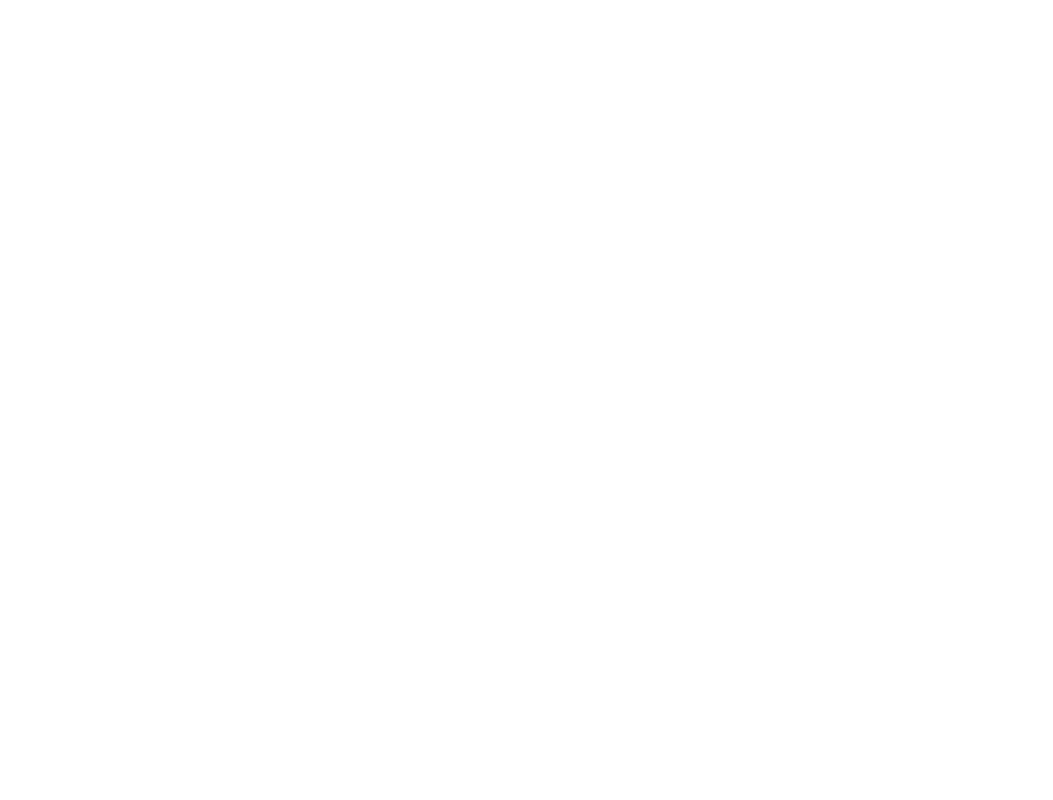
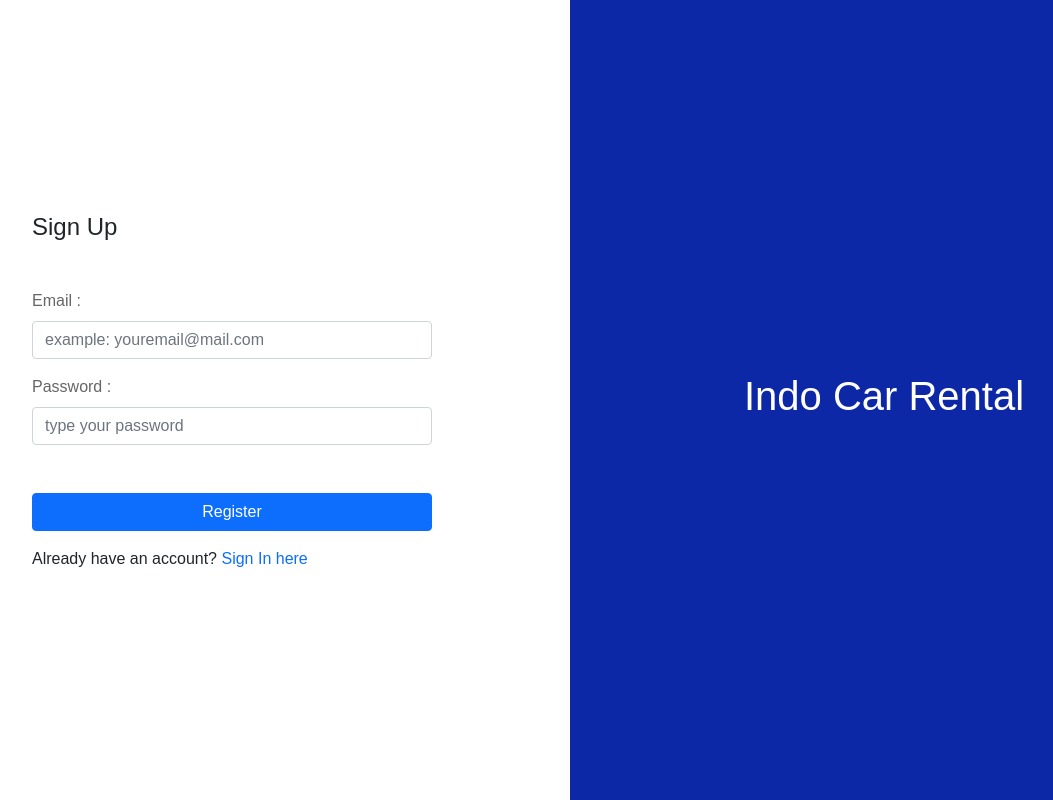
Before and after one commit to Indo-Car-Rental/IndoCarRental-Web-App, a React (Create React App) app: page /register in a window 1280 px wide. Before the commit this address had no page. Shown: the whole page, without its empty margins (82-1135 px from the left). Built offline with nearby package versions, Linux system fonts and the light colour scheme.

Commit message:
Add UI Page register public

```diff
--- a/src/App.js
+++ b/src/App.js
@@ -4,6 +4,7 @@ import { Routes, Route } from "react-router-dom";
 import Home from './pages/Home';
 import Cars from './pages/Cars';
 import DetailCar from './pages/DetailCar';
+import Register from './pages/Register';
 
 const App = () => {
   return (
@@ -12,6 +13,7 @@ const App = () => {
         <Route path="/" element={<Home />} />
         <Route path="/carimobil" element={<Cars />} />
         <Route path="/detailmobil/:id" element={<DetailCar />} />
+        <Route path="/register" element={<Register />} />
       </Routes>
     </>
   );
--- /dev/null
+++ b/src/pages/Register/index.js
@@ -0,0 +1,49 @@
+import "./style.scss";
+import { FormGroup, Label, Input, Button } from "reactstrap";
+
+const Register = () => {
+    return (
+        <div className="register-wrap">
+            <div className="row">
+                <div className="col-lg-6">
+                    <div className="left">
+                        <div class="form-left-wrap">
+                            <h4 className="mb-5">Sign Up</h4>
+                            <FormGroup>
+                                <Label for="Email">
+                                    Email :
+                                </Label>
+                                <Input
+                                    type="email"
+                                    placeholder='example: youremail@mail.com'
+                                    required
+                                />
+                            </FormGroup>
+                            <FormGroup>
+                                <Label for="password">
+                                    Password :
+                                </Label>
+                                <Input
+                                    type="password"
+                                    placeholder='type your password'
+                                    required
+                                />
+                            </FormGroup>
+                            <FormGroup>
+                                <Button block color="primary" className="mt-5">Register</Button>
+                            </FormGroup>
+                            <p>Already have an account? <a href="#">Sign In here</a></p>
+                        </div>
+                    </div>
+                </div>
+                <div className="col-lg-6">
+                    <div className="right">
+                        <h1>Indo Car Rental</h1>
+                    </div>
+                </div>
+            </div>
+        </div>
+    );
+}
+
+export default Register;
--- /dev/null
+++ b/src/pages/Register/style.scss
@@ -0,0 +1,27 @@
+body{
+    overflow-x: hidden;
+}
+.register-wrap{
+    .left{
+        display: flex;
+        justify-content: center;
+        flex-direction: column;
+        align-items: center;
+        height: 100vh;
+        .form-left-wrap{
+            width: 400px;
+        }
+    }
+    .right{
+        display: flex;
+        justify-content: center;
+        flex-direction: column;
+        align-items: center;
+        background-color: #0D28A6;
+        height: 100vh;
+        color: #fff;
+    }
+    label{
+        color: #666;
+    }
+}
```
